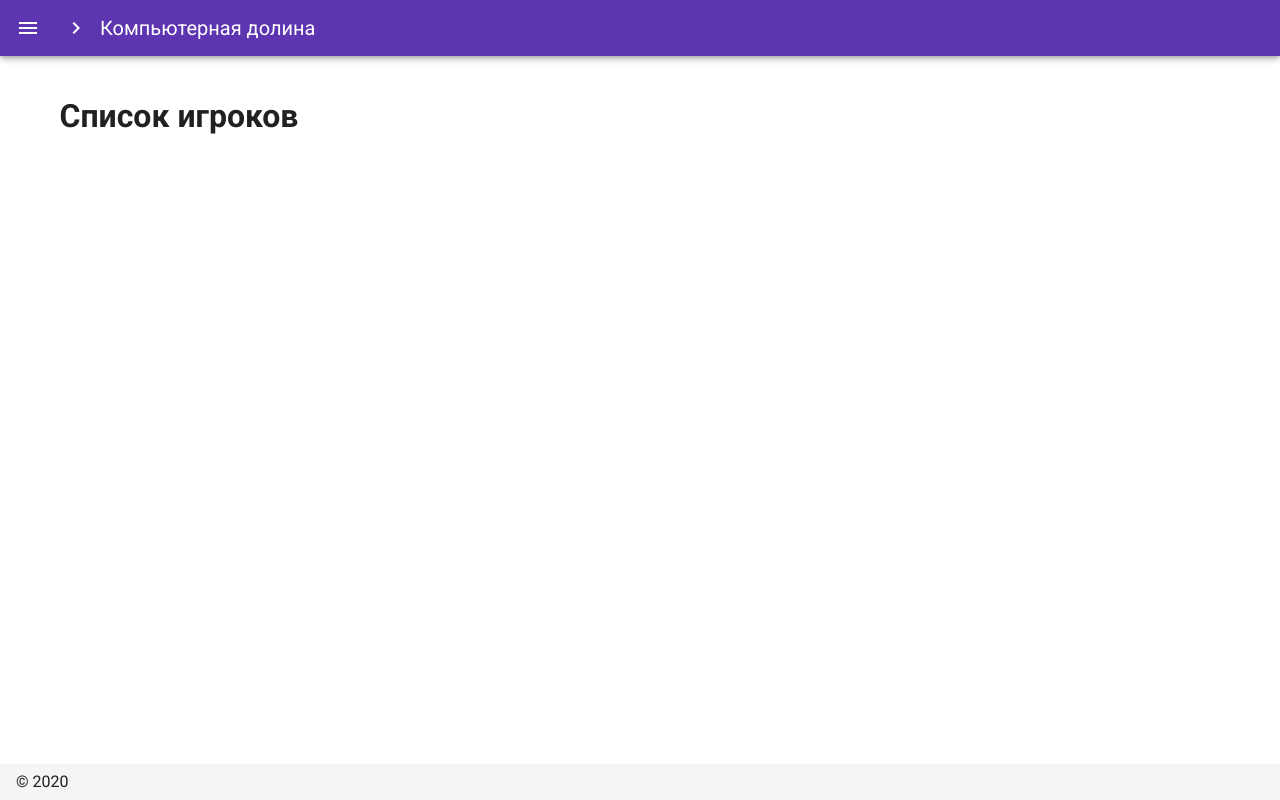
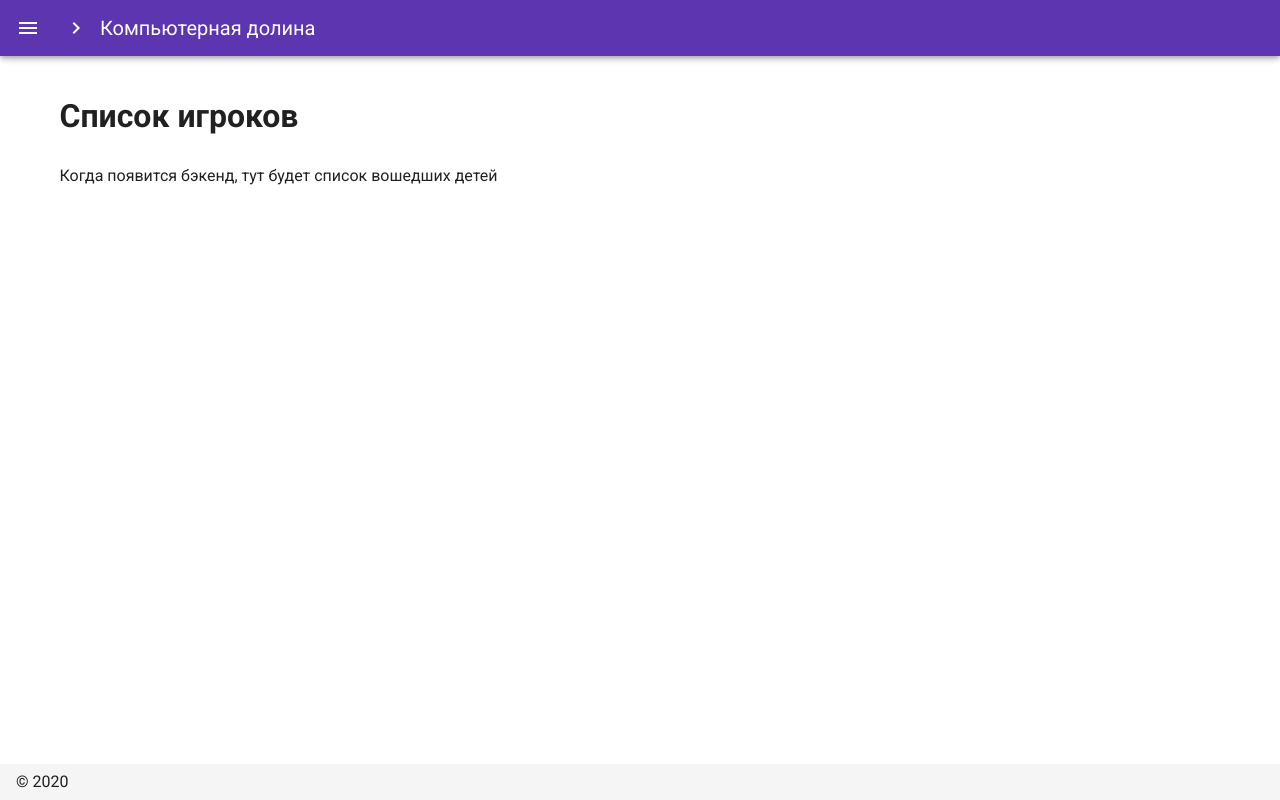
Before and after one commit to RusAbk/python_machikoro, a Nuxt app: page /students in a window 1280 px wide. Built offline with nearby package versions, Linux system fonts and the light colour scheme.

Commit message:
students page description added

```diff
--- a/pages/students.vue
+++ b/pages/students.vue
@@ -1,5 +1,6 @@
 <template>
     <div>
         <h1 class="my-6">Список игроков</h1>
+        <p>Когда появится бэкенд, тут будет список вошедших детей</p>
     </div>
 </template>
```
